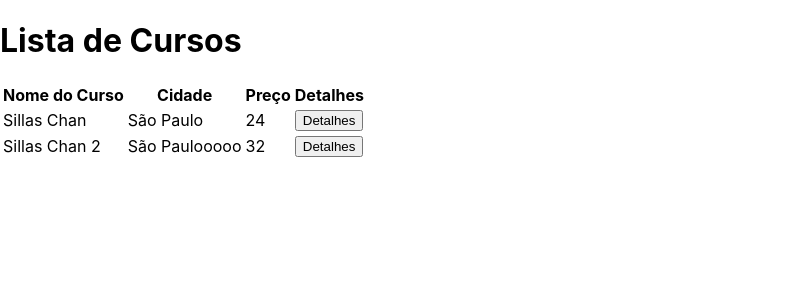
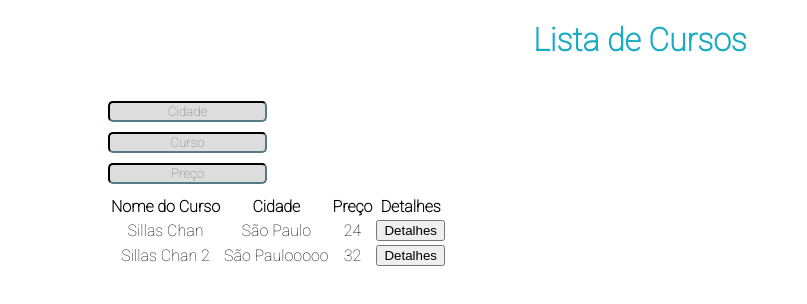
Before and after one commit to Danranea/teste-app, a React (Create React App) app: page / in a window 1280 px wide. Shown: the top 304 px of the page, without its empty margins (0-807 px from the left). Built offline with nearby package versions, Linux system fonts and the light colour scheme.

Commit message:
craino e ajustando inputs

```diff
--- a/package.json
+++ b/package.json
@@ -15,6 +15,7 @@
     "react": "^17.0.2",
     "react-bootstrap": "^1.5.2",
     "react-dom": "^17.0.2",
+    "react-input-mask": "^2.0.4",
     "react-scripts": "4.0.3",
     "reactstrap": "^8.9.0",
     "sass": "^1.32.12",
@@ -44,5 +45,8 @@
       "last 1 firefox version",
       "last 1 safari version"
     ]
+  },
+  "devDependencies": {
+    "@types/react-input-mask": "^3.0.0"
   }
 }
--- a/public/index.html
+++ b/public/index.html
@@ -7,6 +7,8 @@
     <meta name="viewport" content="width=device-width, initial-scale=1" />
     <meta name="theme-color" content="#000000" />
     <meta name="description" content="Web site created using create-react-app" />
+    <link rel="preconnect" href="https://fonts.gstatic.com">
+    <link href="https://fonts.googleapis.com/css2?family=Roboto:wght@100&display=swap" rel="stylesheet">
     <title>Teste App</title>
 </head>
 
--- a/src/App.tsx
+++ b/src/App.tsx
@@ -1,6 +1,9 @@
 import React, { useEffect, useState } from 'react';
+import InputMask from 'react-input-mask';
 import api from './Api';
 import Modal from './components/Modal';
+import './styles.scss'
+import FormatarMoeda from './functions';
 
 type FormState = {
   full_price: number,
@@ -25,7 +28,7 @@ type ModalProps = {
 const App = () => {
 
   const [cursos, setCursos] = useState<FormState[]>([]);
-  const [modalShow, setModalShow] = React.useState(false);
+  const [modalShow, setModalShow] = useState(false);
 
   useEffect(() => {
     // api.get(' ')
@@ -66,10 +69,37 @@ const App = () => {
   console.log(cursos)
   return (
     <div>
-      <h1>
+      <h1 className="titulo-app">
         Lista de Cursos
       </h1>
-      <table>
+
+      <div className="input-app">
+
+        <div >
+          <input
+            className="input-app-first"
+            placeholder="Cidade"
+            required />
+        </div>
+        <div>
+          <input
+            className="input-app-second"
+            placeholder="Curso" />
+        </div>
+        <div >
+          <input
+            className="input-app-third"
+            placeholder="Preço"
+            id="valor"
+            type="text"
+            onKeyUp={FormatarMoeda}
+            maxLength={9}/>
+
+        </div>
+
+      </div>
+
+      <table className="table-app">
         <thead>
           <tr>
             {/* <th>Logo</th> */}
@@ -96,8 +126,12 @@ const App = () => {
           ))}
         </tbody>
       </table>
-      <Modal/>
-    </div>
+      {/* <Modal
+        modalShow={modalShow}
+      setModalShow = {setModalShow}
+      /> */}
+
+    </div >
   )
 }
 
--- a/src/components/Modal.tsx
+++ b/src/components/Modal.tsx
@@ -1,15 +1,25 @@
-import { useState } from 'react';
+import { Dispatch, SetStateAction, useState } from 'react';
 import './styles.scss'
+
+type ModalProps = {
+    modalShow: boolean;
+    setModalShowState: (state:boolean) => void;
+}
 
 const Modal = () => {
 
-    const [show, setShow] = useState(false);
+    const [modalShow, setModalShow] = useState(false);
+
 
     return (
-        <div id="myModal" className="modal">
+
+        <div className={`modal ${modalShow ? "modal-show" : ""}`}>
+            {console.log(modalShow)}
             <div className="modal-content">
                 <div className="modal-header">
-                    <span className="close">&times;</span>
+                    <span className="close"
+                    >&times;</span>
+
                     <h2>Modal Header</h2>
                 </div>
                 <div className="modal-body">
--- a/src/components/styles.scss
+++ b/src/components/styles.scss
@@ -77,3 +77,7 @@
     background-color: #5cb85c;
     color: white;
 }
+
+.modal-show {
+    display: block;
+}
--- /dev/null
+++ b/src/functions.js
@@ -0,0 +1,19 @@
+export default function FormatarMoeda() {
+
+    var elemento = document.getElementById('valor');
+    var valor = elemento.value;
+
+    valor = valor + '';
+    valor = parseInt(valor.replace(/[\D]+/g, ''));
+
+    if (!isNaN(valor)) {
+        valor = valor + '';
+        valor = valor.replace(/([0-9]{2})$/g, ",$1");
+
+
+    } else {
+        valor = '';
+    }
+
+    elemento.value = valor;
+}
--- a/src/index.css
+++ /dev/null
@@ -1,13 +0,0 @@
-body {
-  margin: 0;
-  font-family: -apple-system, BlinkMacSystemFont, 'Segoe UI', 'Roboto', 'Oxygen',
-    'Ubuntu', 'Cantarell', 'Fira Sans', 'Droid Sans', 'Helvetica Neue',
-    sans-serif;
-  -webkit-font-smoothing: antialiased;
-  -moz-osx-font-smoothing: grayscale;
-}
-
-code {
-  font-family: source-code-pro, Menlo, Monaco, Consolas, 'Courier New',
-    monospace;
-}
--- a/src/index.tsx
+++ b/src/index.tsx
@@ -1,6 +1,5 @@
 import React from 'react';
 import ReactDOM from 'react-dom';
-import './index.css';
 import App from './App';
 
 ReactDOM.render(
--- /dev/null
+++ b/src/styles.scss
@@ -0,0 +1,49 @@
+.input-app {
+    margin-left: 100px;
+}
+
+.input-app-first {
+    margin-top: 20px;
+    margin-left: 100;
+    text-align: center;
+    background-color: #ddd;
+    font-family: 'Roboto', sans-serif;
+    color: #555;
+    border-radius: 5px;
+    border-color: #1F2D30;
+}
+
+.input-app-second {
+    margin-top: 10px;
+    margin-left: 100;
+    text-align: center;
+    background-color: #ddd;
+    font-family: 'Roboto', sans-serif;
+    color: #555;
+    border-radius: 5px;
+    border-color: #1F2D30;
+}
+
+.input-app-third {
+    margin-top: 10px;
+    margin-left: 100;
+    text-align: center;
+    background-color: #ddd;
+    font-family: 'Roboto', sans-serif;
+    color: #555;
+    border-radius: 5px;
+    border-color: #1F2D30;
+}
+
+.table-app {
+    margin-top: 10px;
+    margin-left: 100px;
+    text-align: center;
+    font-family: 'Roboto', sans-serif;
+}
+
+.titulo-app {
+    text-align: center;
+    color: #18ACC4;
+    font-family: 'Roboto', sans-serif;
+}
```
Also changed, not shown: 2 other files (tests, documents, lock files or other folders).
